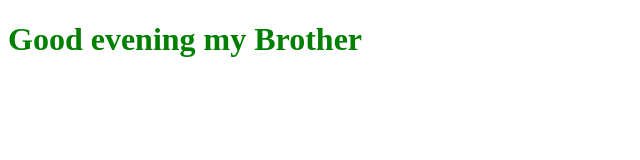
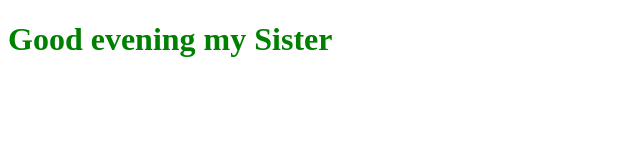
Before and after one commit to Arkorede/Evening-bro, a plain HTML site: page index.html in a window 1280 px wide. Shown: the full height of the page, 0-640 px from the left. Drawn offline with Linux system fonts and the light colour scheme.

Commit message:
greeter a sister

```diff
--- a/index.html
+++ b/index.html
@@ -9,6 +9,6 @@
     <title>Greetings</title>
   </head>
   <body>
-    <h1>Good evening my Brother</h1>
+    <h1>Good evening my Sister</h1>
   </body>
 </html>
```
